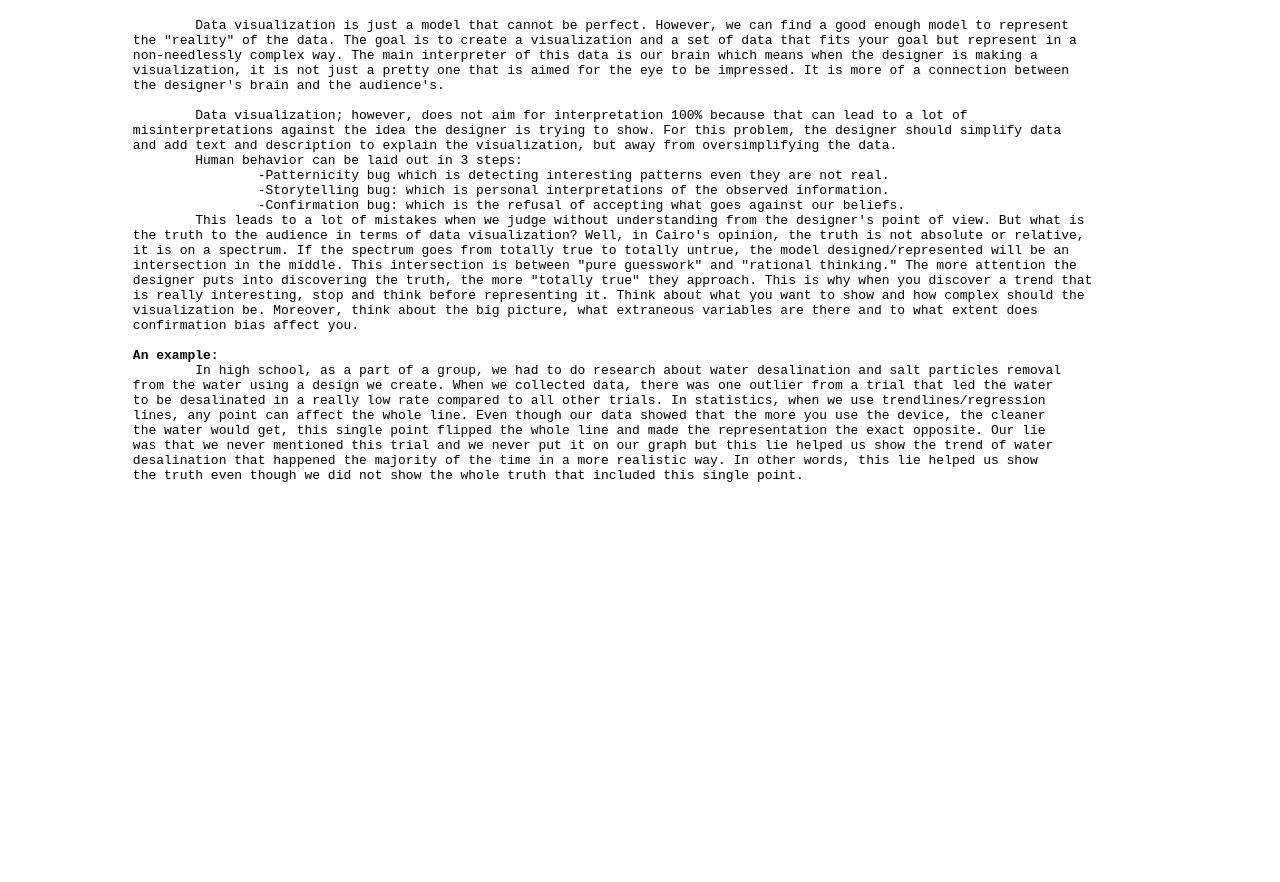
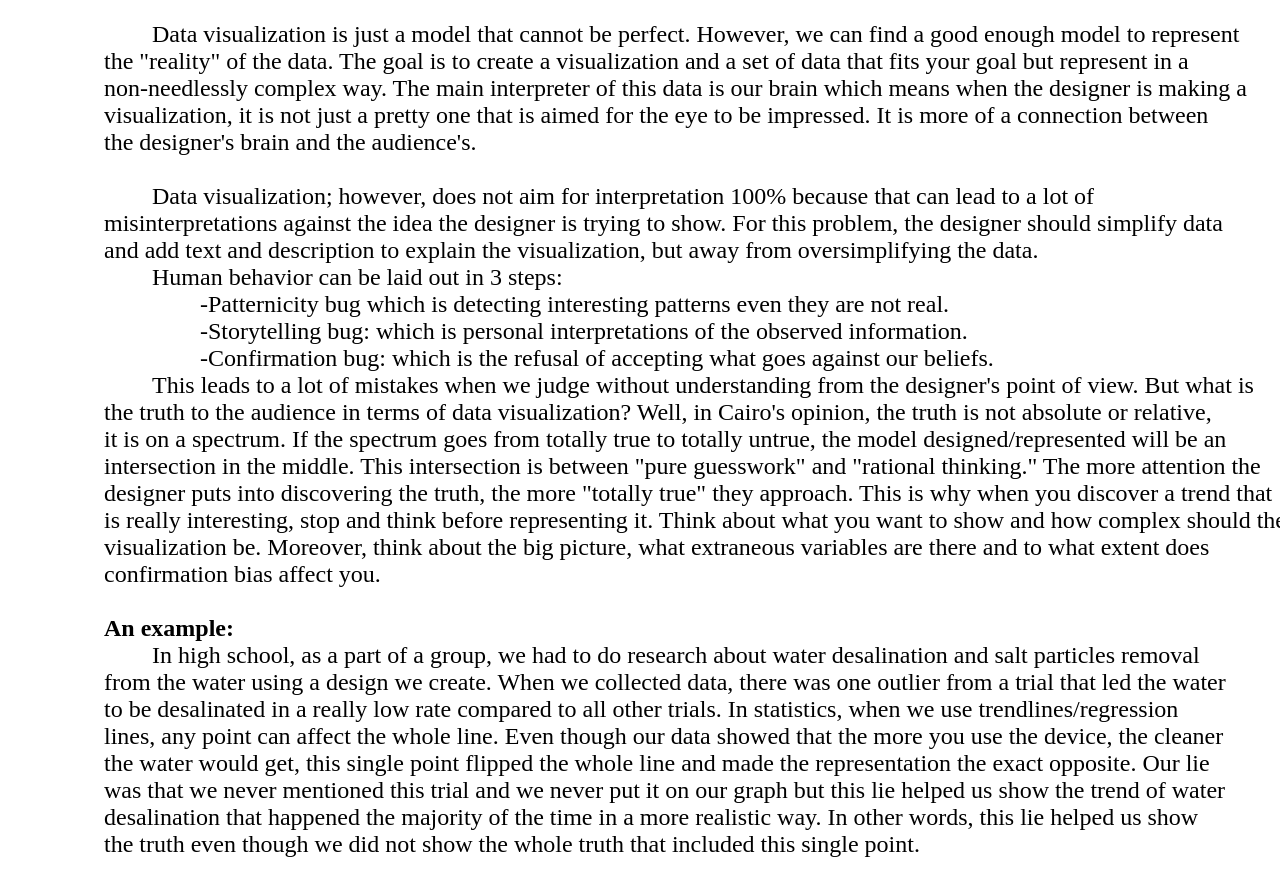
Before and after one commit to AliOssama/lie, a plain HTML site: page index.html in a window 1280 px wide. Shown: the part 48-930 px from the top of the page. Before the commit the page ends 800 px from the top, so only its background shows below. Drawn offline with Linux system fonts and the light colour scheme.

Commit message:
Update index.html

```diff
--- a/index.html
+++ b/index.html
@@ -41,7 +41,7 @@
 			text-align:left;
 		}
 
-		p {
+		pre {
   			font-family: "Times New Roman", Times, serif;
 			font-size: 24px;
 			 text-align: justify;
```
